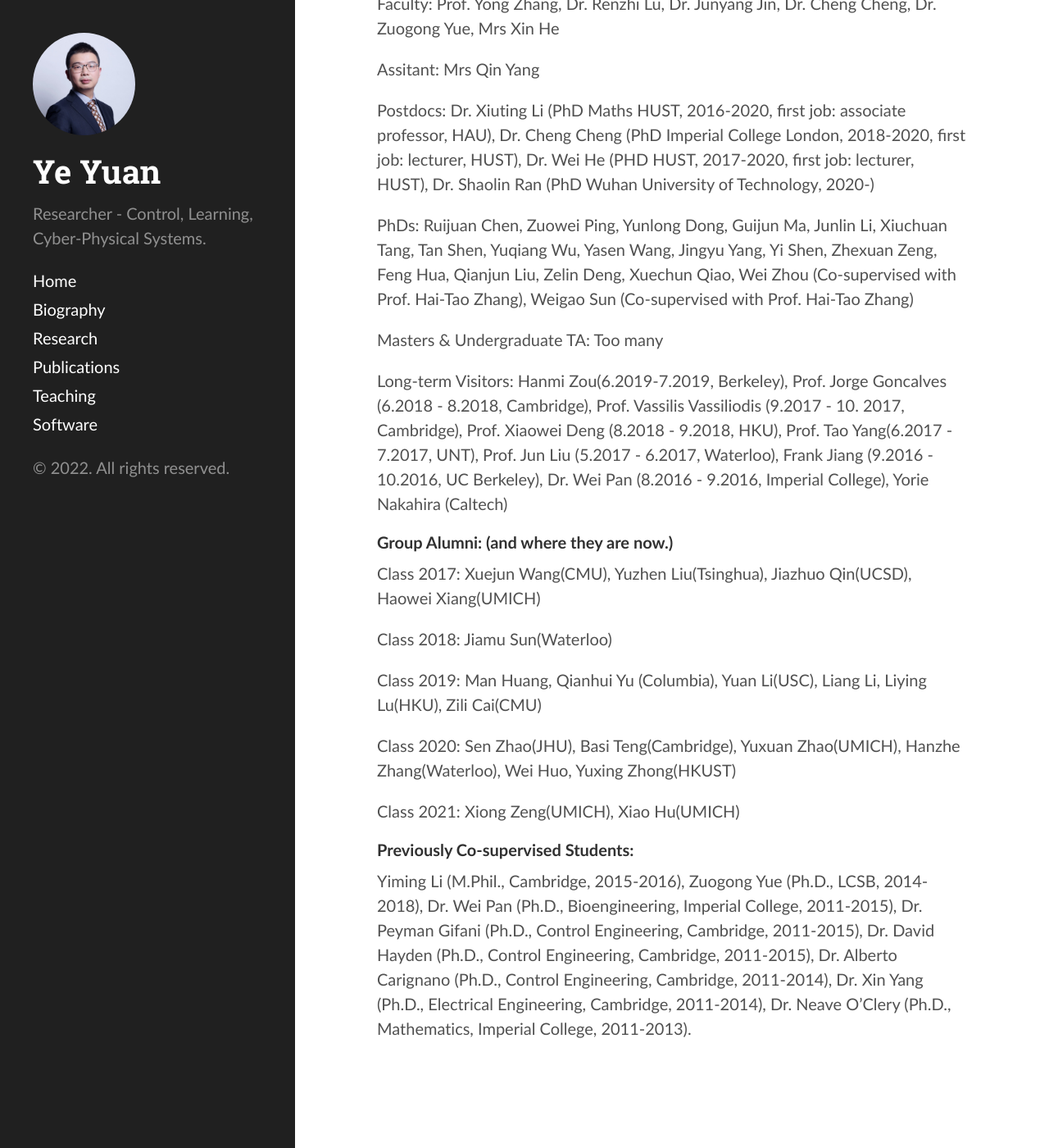
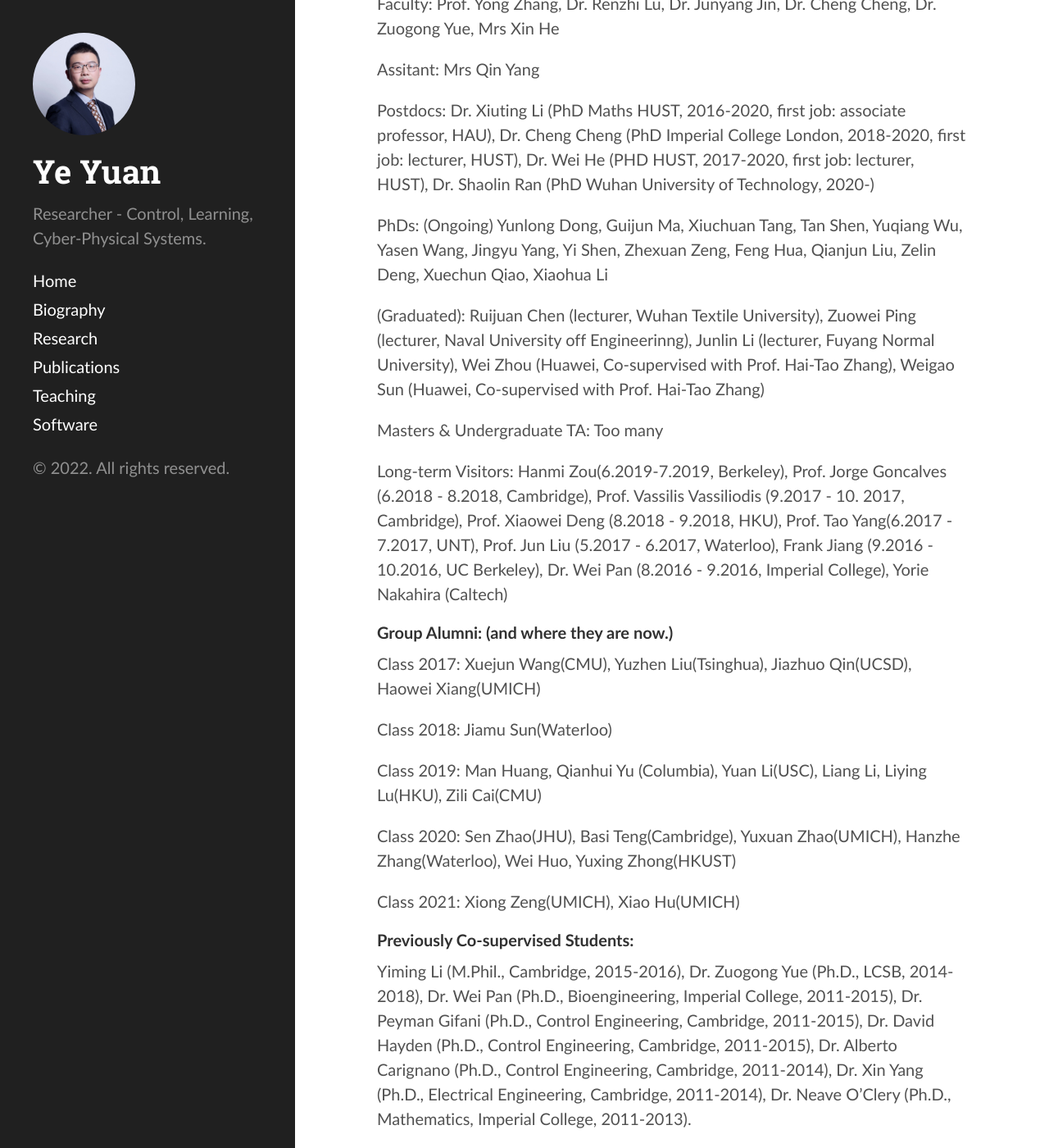
Before and after one commit to yy311/yy311.github.io, a Jekyll site: the page built from research.md, in a window 1280 px wide and 1400 px high, scrolled down 526 px. Shown: the whole window at 82% size. Built offline with Jekyll 4.4.1, drawn with Linux system fonts in a browser that asks for light colours.

Commit message:
Update research.md

```diff
--- a/research.md
+++ b/research.md
@@ -25,7 +25,9 @@ Assitant: Mrs Qin Yang
 
 Postdocs: Dr. Xiuting Li (PhD Maths HUST, 2016-2020, first job: associate professor, HAU), Dr. Cheng Cheng (PhD Imperial College London, 2018-2020, first job: lecturer, HUST), Dr. Wei He (PHD HUST, 2017-2020, first job: lecturer, HUST),  Dr. Shaolin Ran (PhD Wuhan University of Technology, 2020-)
 
-PhDs: Ruijuan Chen, Zuowei Ping, Yunlong Dong, Guijun Ma, Junlin Li, Xiuchuan Tang, Tan Shen, Yuqiang Wu, Yasen Wang, Jingyu Yang, Yi Shen, Zhexuan Zeng, Feng Hua, Qianjun Liu, Zelin Deng, Xuechun Qiao, Wei Zhou (Co-supervised with  Prof. Hai-Tao Zhang), Weigao Sun (Co-supervised with Prof. Hai-Tao Zhang)
+PhDs:  (Ongoing) Yunlong Dong, Guijun Ma, Xiuchuan Tang, Tan Shen, Yuqiang Wu, Yasen Wang, Jingyu Yang, Yi Shen, Zhexuan Zeng, Feng Hua, Qianjun Liu, Zelin Deng, Xuechun Qiao, Xiaohua Li
+
+(Graduated): Ruijuan Chen (lecturer, Wuhan Textile University), Zuowei Ping (lecturer, Naval University off Engineerinng), Junlin Li (lecturer, Fuyang Normal University), Wei Zhou (Huawei, Co-supervised with  Prof. Hai-Tao Zhang), Weigao Sun (Huawei, Co-supervised with Prof. Hai-Tao Zhang)
 
 Masters & Undergraduate TA: Too many
 
@@ -45,4 +47,4 @@ Class 2021: Xiong Zeng(UMICH), Xiao Hu(UMICH)
 
 #### Previously Co-supervised Students:
 
-Yiming Li (M.Phil., Cambridge, 2015-2016), Zuogong Yue (Ph.D., LCSB, 2014-2018), Dr. Wei Pan (Ph.D., Bioengineering, Imperial College, 2011-2015), Dr. Peyman Gifani (Ph.D., Control Engineering, Cambridge, 2011-2015), Dr. David Hayden (Ph.D., Control Engineering, Cambridge, 2011-2015), Dr. Alberto Carignano (Ph.D., Control Engineering, Cambridge, 2011-2014), Dr. Xin Yang (Ph.D., Electrical Engineering, Cambridge, 2011-2014), Dr. Neave O'Clery (Ph.D., Mathematics, Imperial College, 2011-2013).
+Yiming Li (M.Phil., Cambridge, 2015-2016), Dr. Zuogong Yue (Ph.D., LCSB, 2014-2018), Dr. Wei Pan (Ph.D., Bioengineering, Imperial College, 2011-2015), Dr. Peyman Gifani (Ph.D., Control Engineering, Cambridge, 2011-2015), Dr. David Hayden (Ph.D., Control Engineering, Cambridge, 2011-2015), Dr. Alberto Carignano (Ph.D., Control Engineering, Cambridge, 2011-2014), Dr. Xin Yang (Ph.D., Electrical Engineering, Cambridge, 2011-2014), Dr. Neave O'Clery (Ph.D., Mathematics, Imperial College, 2011-2013).
```
